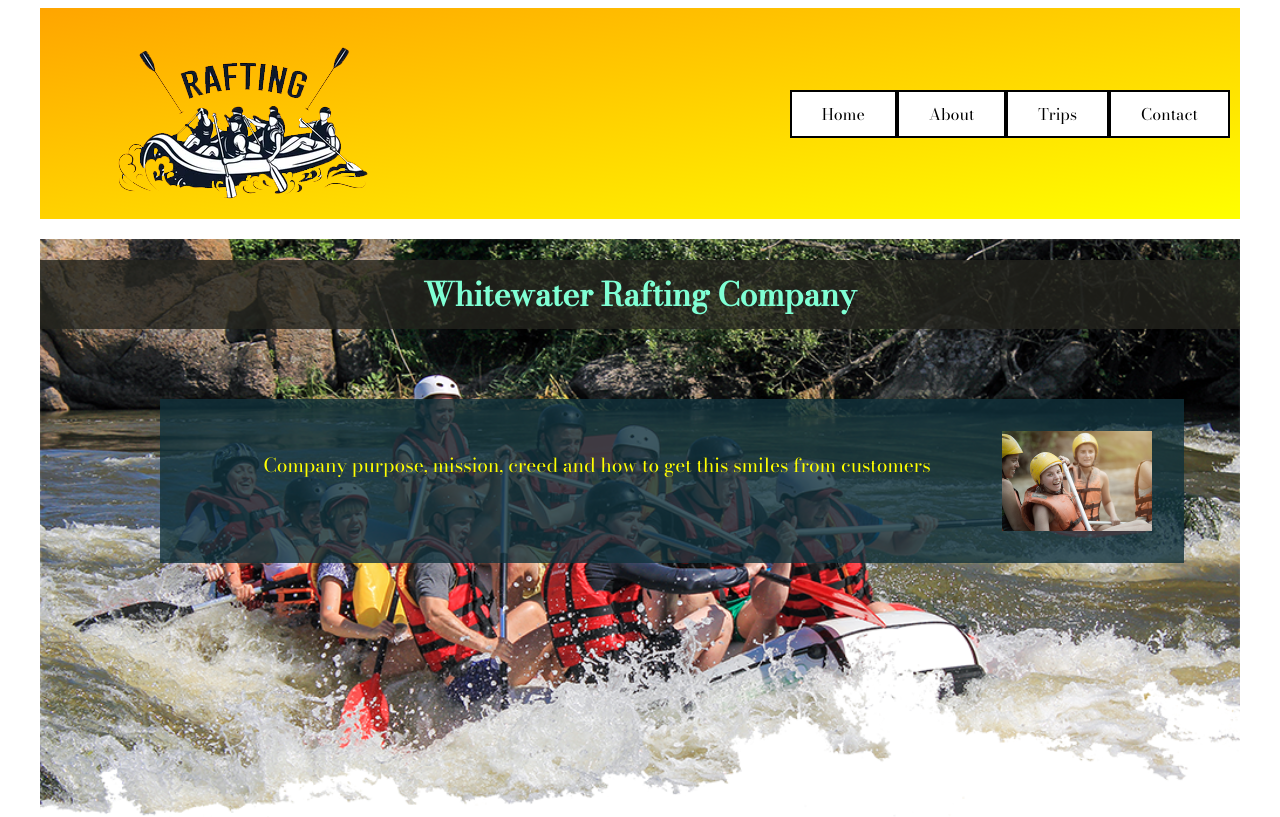
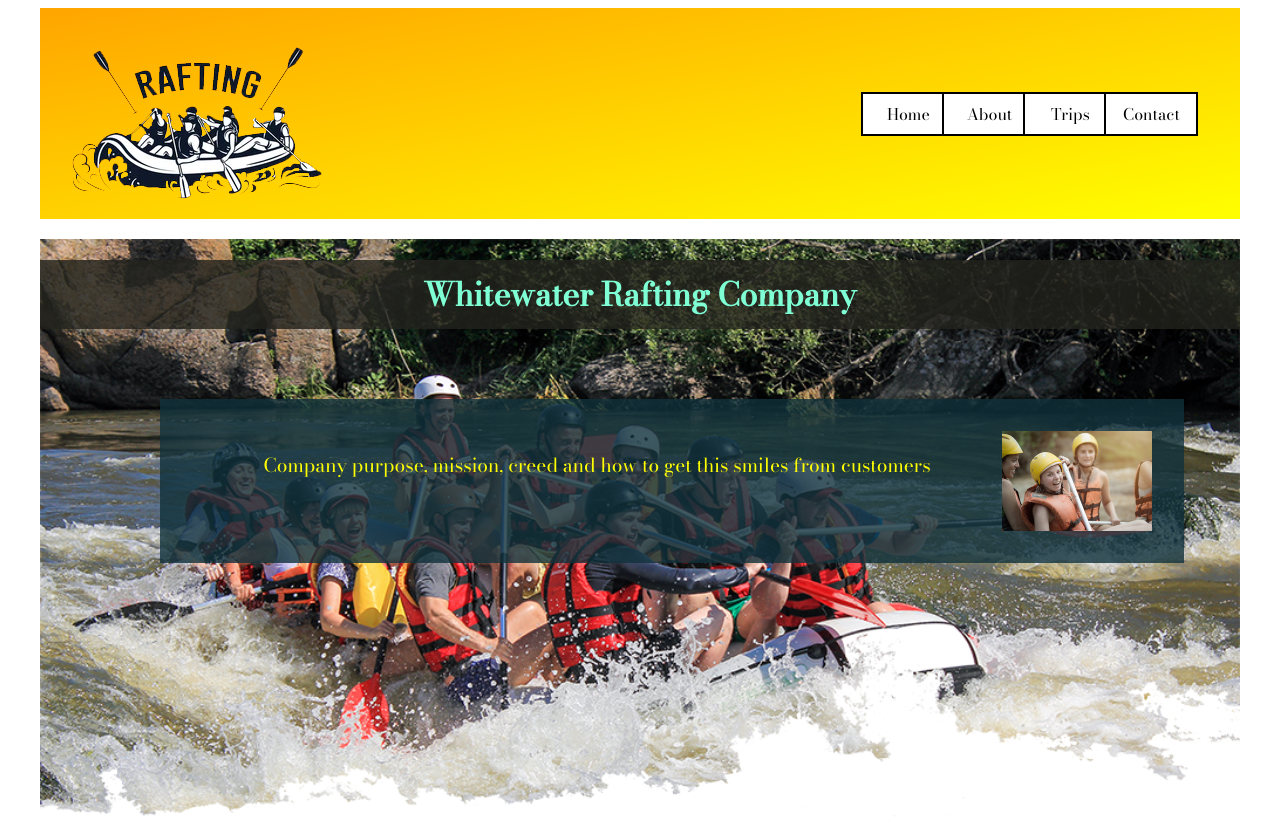
Before and after one commit to NefiMuniz/wdd130, a plain HTML site: page wwr/about.html in a window 1280 px wide. Shown: the top 817 px of the page. Drawn offline with nearby package versions, Linux system fonts and the light colour scheme.

Commit message:
Header adjustment

```diff
--- a/wwr/styles/rafting.css
+++ b/wwr/styles/rafting.css
@@ -25,33 +25,44 @@ h1, h2, h3, h4, h5, h6 {
 /* Header Styles */
 header {
     background-image: linear-gradient(to top left, yellow, orange);
-    display: flex;
+    display: grid;
+    grid-template-columns: auto 1fr;
+    align-items: center;
     justify-content: space-between;
-    align-items: center;
     padding: 10px;
 }
 
 header img {
     max-width: 100%;
-    /* border: 2px solid yellow; */
     padding-left: 5%;
 }
 
 nav {
-    display: flex;
-    /* justify-content: space-evenly;
-    align-items: center; */
+    display: grid;
+    grid-auto-flow: column;
+    gap: 1px;
+    justify-self: end;
+    margin-right: 5%;
+    grid-template-columns: repeat(4, 80px);
 }
 nav a {
     color: black;
     text-decoration: none;
     padding: 10px 20px;
+    display: flex;
+    justify-content: center;
+    align-items: center;
 }
 .nav-box {
     background-color: white;
     border: 2px solid black;
-    padding: 10px;
+    padding: 5px;
     margin: 0px;
+    width: 100%;
+    height: 30px;
+    display: flex;
+    justify-content: center;
+    align-items: center;
 }
 
 /* Main Styles */
```
